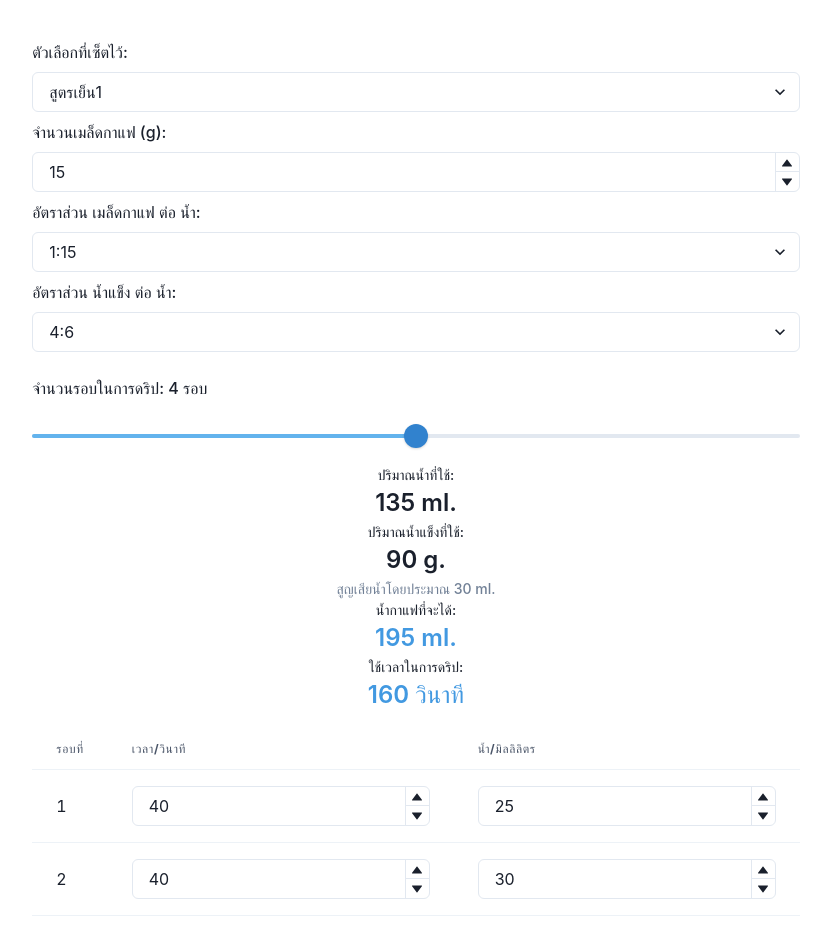
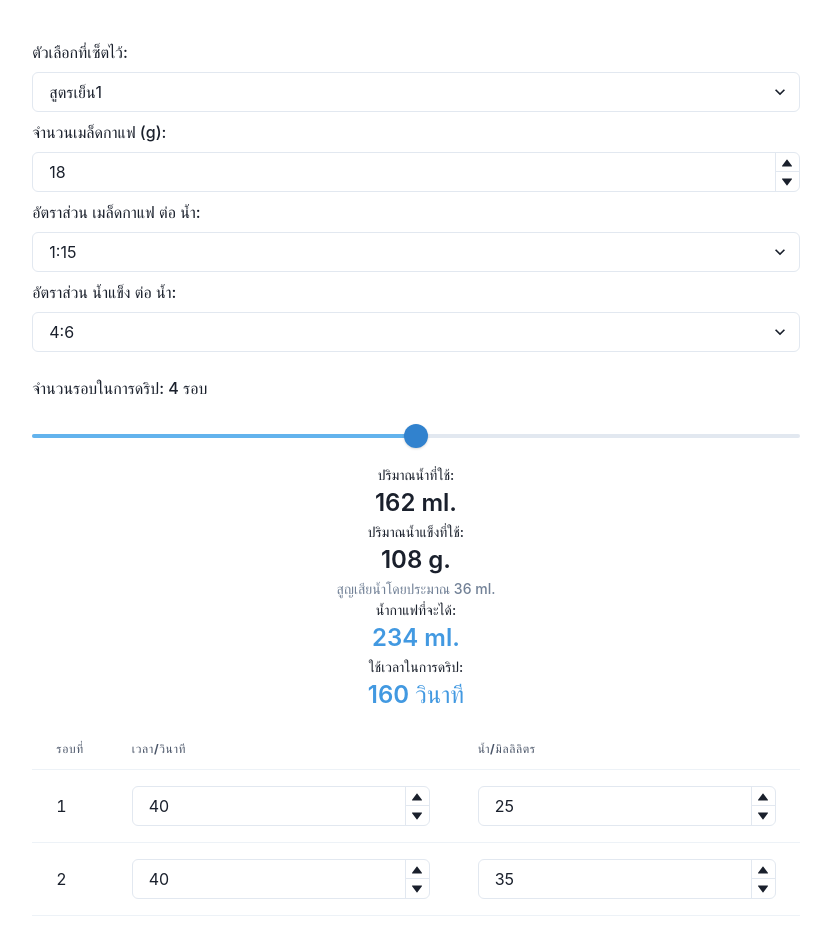
Before and after one commit to draftsama/dripping-time, a React (Vite) app: page / in a window 1280 px wide. Shown: the top 931 px of the page, without its empty margins (224-1055 px from the left). Built offline with nearby package versions, Linux system fonts and the light colour scheme.

Commit message:
[update] cold preset

```diff
--- a/src/App.tsx
+++ b/src/App.tsx
@@ -8,14 +8,14 @@ import DripingTime from './DripingTime'
 
 const presetDatas: PresetData[] = [{
   index: 0, name: "สูตรเย็น1", data: {
-    coffee: 15,
+    coffee: 18,
     cwIndex: 3,
     iwIndex: 1,
     dripTasks: [
       { id: 1, time: 40, water: 25 },
-      { id: 2, time: 40, water: 30 },
-      { id: 3, time: 40, water: 50 },
-      { id: 4, time: 40, water: 30 },
+      { id: 2, time: 40, water: 35 },
+      { id: 3, time: 40, water: 67 },
+      { id: 4, time: 40, water: 35 },
     ]
   }
 }, {
```
